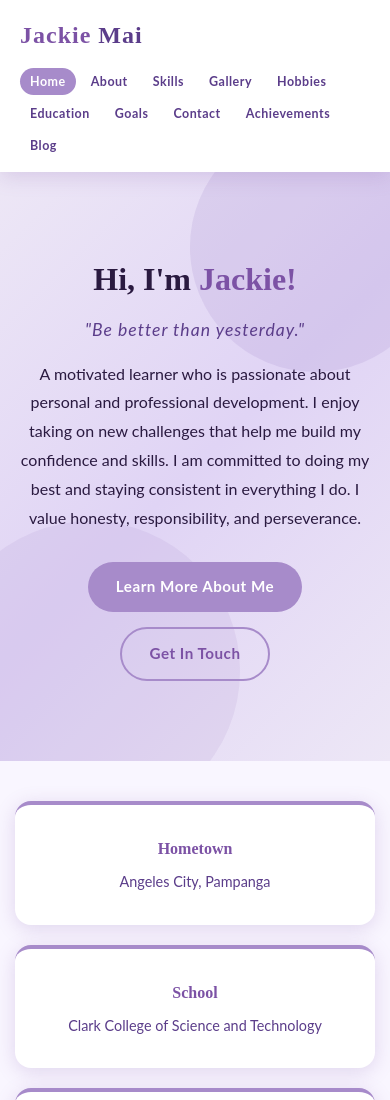
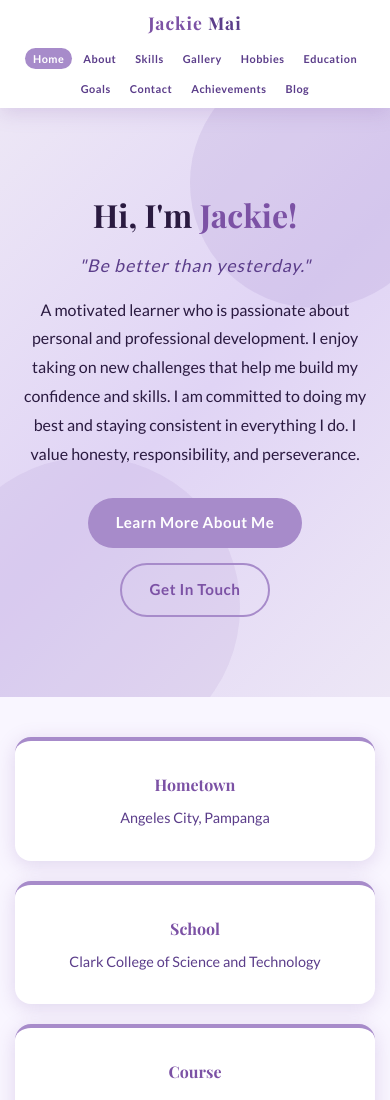
Before and after one commit to Rosemie-2026/JACKIE, a plain HTML site: page index.html in a window 390 px wide. Shown: the top 1100 px of the page. Drawn offline with nearby package versions, Linux system fonts and the light colour scheme.

Commit message:
style.css

```diff
--- a/css/style.css
+++ b/css/style.css
@@ -1,3 +1,14 @@
+/* ============================================================
+   JACKIE MAI C. CAMPANO - PERSONAL PORTFOLIO
+   style.css - All styles go here
+   ============================================================ */
+
+/* Google Fonts */
+@import url('https://fonts.googleapis.com/css2?family=Playfair+Display:wght@400;700;900&family=Lato:wght@300;400;700&display=swap');
+
+/* ============================================================
+   CSS VARIABLES
+   ============================================================ */
 :root {
   --pink: #a78bca;
   --dark-pink: #7c52a5;
@@ -11,6 +22,9 @@
   --shadow-big: 0 8px 40px rgba(124, 82, 165, 0.3);
 }
 
+/* ============================================================
+   GLOBAL RESET & BASE
+   ============================================================ */
 * {
   margin: 0;
   padding: 0;
@@ -42,6 +56,9 @@ ul {
   list-style: none;
 }
 
+/* ============================================================
+   NAVIGATION
+   ============================================================ */
 nav {
   background-color: var(--white);
   box-shadow: var(--shadow);
@@ -96,6 +113,9 @@ nav {
   color: var(--white);
 }
 
+/* ============================================================
+   PAGE HEADER BANNER
+   ============================================================ */
 .page-header {
   background: linear-gradient(135deg, var(--soft-pink) 0%, var(--light-pink) 100%);
   padding: 60px 20px;
@@ -115,12 +135,18 @@ nav {
   font-style: italic;
 }
 
+/* ============================================================
+   MAIN CONTENT WRAPPER
+   ============================================================ */
 .main-content {
   max-width: 1100px;
   margin: 0 auto;
   padding: 60px 20px;
 }
 
+/* ============================================================
+   SECTION TITLE
+   ============================================================ */
 .section {
   margin-bottom: 60px;
 }
@@ -133,6 +159,9 @@ nav {
   border-bottom: 2px solid var(--light-pink);
 }
 
+/* ============================================================
+   CARD
+   ============================================================ */
 .card {
   background-color: var(--white);
   border-radius: 16px;
@@ -141,6 +170,9 @@ nav {
   margin-bottom: 20px;
 }
 
+/* ============================================================
+   BUTTONS
+   ============================================================ */
 .btn {
   display: inline-block;
   padding: 12px 28px;
@@ -171,6 +203,9 @@ nav {
   color: var(--white);
 }
 
+/* ============================================================
+   FOOTER
+   ============================================================ */
 footer {
   background-color: var(--dark);
   color: var(--light-pink);
@@ -197,6 +232,9 @@ footer .footer-links a:hover {
   color: var(--white);
 }
 
+/* ============================================================
+   PHOTO PLACEHOLDER BOX
+   ============================================================ */
 .photo-placeholder {
   background: linear-gradient(135deg, var(--soft-pink), var(--light-pink));
   border: 2px dashed var(--pink);
@@ -217,6 +255,11 @@ footer .footer-links a:hover {
   margin-bottom: 10px;
 }
 
+/* ============================================================
+   ====== HOME PAGE (index.html) ======
+   ============================================================ */
+
+/* Hero Section */
 .hero {
   background: linear-gradient(135deg, #ede7f6 0%, #e0d4f5 50%, #ede7f6 100%);
   padding: 80px 20px;
@@ -300,6 +343,7 @@ footer .footer-links a:hover {
   flex-wrap: wrap;
 }
 
+/* Home Info Cards */
 .info-grid {
   display: grid;
   grid-template-columns: repeat(3, 1fr);
@@ -337,6 +381,7 @@ footer .footer-links a:hover {
   color: var(--medium);
 }
 
+/* Home Quick Links */
 .quick-links-box {
   background-color: var(--white);
   border-radius: 16px;
@@ -389,6 +434,10 @@ footer .footer-links a:hover {
   font-weight: 700;
   color: var(--medium);
 }
+
+/* ============================================================
+   ====== ABOUT PAGE (about.html) ======
+   ============================================================ */
 
 .about-grid {
   display: grid;
@@ -487,6 +536,10 @@ footer .footer-links a:hover {
   font-weight: 700;
 }
 
+/* ============================================================
+   ====== EDUCATION PAGE (education.html) ======
+   ============================================================ */
+
 .edu-timeline {
   position: relative;
   padding-left: 40px;
@@ -561,6 +614,10 @@ footer .footer-links a:hover {
   color: var(--pink);
   font-weight: 700;
 }
+
+/* ============================================================
+   ====== SKILLS PAGE (skills.html) ======
+   ============================================================ */
 
 .skills-grid {
   display: grid;
@@ -657,6 +714,10 @@ footer .footer-links a:hover {
   color: var(--white);
 }
 
+/* ============================================================
+   ====== GALLERY PAGE (gallery.html) ======
+   ============================================================ */
+
 .gallery-section-title {
   font-size: 1.4rem;
   color: var(--dark-pink);
@@ -730,6 +791,10 @@ footer .footer-links a:hover {
   margin: 40px 0 10px 0;
 }
 
+/* ============================================================
+   ====== HOBBIES PAGE (hobbies.html) ======
+   ============================================================ */
+
 .hobbies-grid {
   display: grid;
   grid-template-columns: repeat(3, 1fr);
@@ -790,6 +855,10 @@ footer .footer-links a:hover {
   font-weight: 700;
   color: var(--dark-pink);
 }
+
+/* ============================================================
+   ====== GOALS PAGE (goals.html) ======
+   ============================================================ */
 
 .goal-main-card {
   background: linear-gradient(135deg, var(--soft-pink), var(--light-pink));
@@ -864,6 +933,10 @@ footer .footer-links a:hover {
   font-size: 0.85rem;
   color: var(--medium);
 }
+
+/* ============================================================
+   ====== CONTACT PAGE (contact.html) ======
+   ============================================================ */
 
 .contact-grid {
   display: grid;
@@ -970,6 +1043,10 @@ footer .footer-links a:hover {
   resize: vertical;
 }
 
+/* ============================================================
+   ====== ACHIEVEMENTS PAGE (achievements.html) ======
+   ============================================================ */
+
 .achievements-grid {
   display: grid;
   grid-template-columns: repeat(3, 1fr);
@@ -1056,6 +1133,10 @@ footer .footer-links a:hover {
   color: var(--medium);
 }
 
+/* ============================================================
+   ====== BLOG PAGE (blog.html) ======
+   ============================================================ */
+
 .blog-grid {
   display: grid;
   grid-template-columns: repeat(2, 1fr);
@@ -1110,6 +1191,9 @@ footer .footer-links a:hover {
   line-height: 1.7;
 }
 
+/* ============================================================
+   RESPONSIVE - TABLET & MOBILE
+   ============================================================ */
 @media (max-width: 900px) {
   .info-grid {
     grid-template-columns: repeat(2, 1fr);
@@ -1147,12 +1231,23 @@ footer .footer-links a:hover {
 @media (max-width: 768px) {
   .nav-container {
     flex-direction: column;
-    align-items: flex-start;
+    align-items: center;
+    padding: 8px 0;
+    gap: 5px;
+  }
+
+  .nav-logo {
+    font-size: 1.1rem;
+  }
+
+  .nav-links {
+    justify-content: center;
+    gap: 3px;
   }
 
   .nav-links li a {
-    padding: 6px 10px;
-    font-size: 0.78rem;
+    padding: 4px 8px;
+    font-size: 0.68rem;
   }
 
   .page-header h1 {
```
